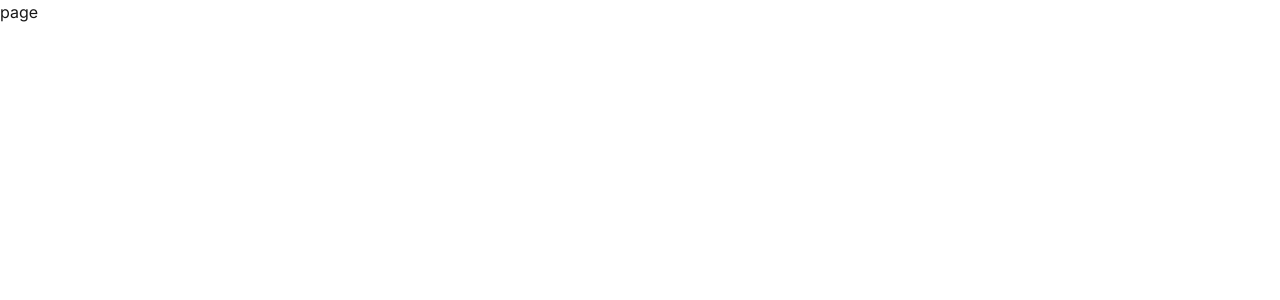
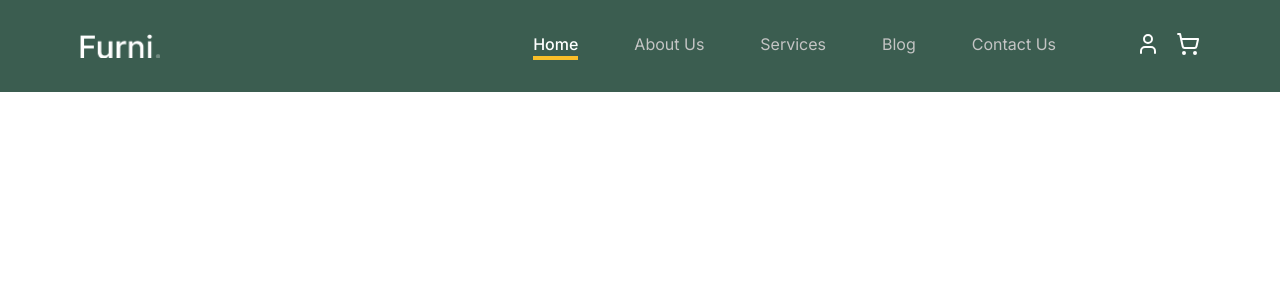
Before and after one commit to KalpitChandekar/Furniture, a Next.js app: page / in a window 1280 px wide. Shown: the top 300 px of the page. Built offline with nearby package versions, Linux system fonts and the light colour scheme.

Commit message:
[feat]: Create and Add Navbar

```diff
--- /dev/null
+++ b/app/Navbar.tsx
@@ -0,0 +1,40 @@
+import { ShoppingCart, User } from "lucide-react";
+import Image from "next/image";
+
+const Navbar = () => {
+  return (
+    <div className="max-w-6xl mx-auto px-4 py-8 flex justify-between items-center">
+      <Image
+        src="/logo.png"
+        alt="logo"
+        width={322}
+        height={99}
+        className="w-20"
+      />
+      <div className="flex gap-20">
+        <ul className="flex gap-14 text-gray">
+          <li className="border-b-4 border-yellow text-white font-medium">
+            <a href="">Home</a>
+          </li>
+          <li>
+            <a href="">About Us</a>
+          </li>
+          <li>
+            <a href="">Services</a>
+          </li>
+          <li>
+            <a href="">Blog</a>
+          </li>
+          <li>
+            <a href="">Contact Us</a>
+          </li>
+        </ul>
+        <div className="flex gap-4 text-white">
+          <User />
+          <ShoppingCart />
+        </div>
+      </div>
+    </div>
+  );
+};
+export default Navbar;
--- a/app/page.tsx
+++ b/app/page.tsx
@@ -1,4 +1,10 @@
+import Navbar from "./Navbar";
+
 const page = () => {
-  return <div className="">page</div>;
+  return (
+    <div className="bg-hero">
+      <Navbar />
+    </div>
+  );
 };
 export default page;
```
